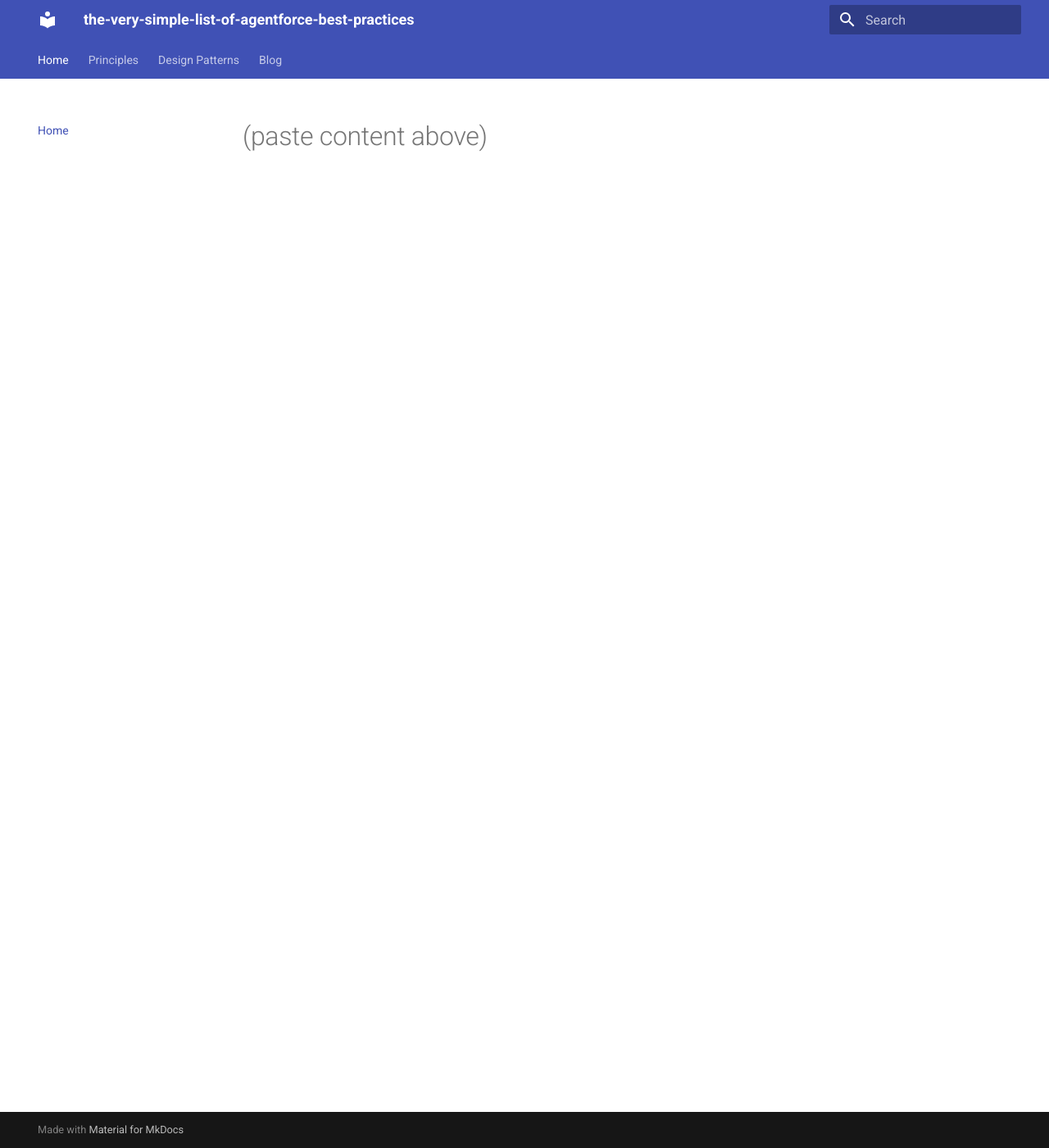
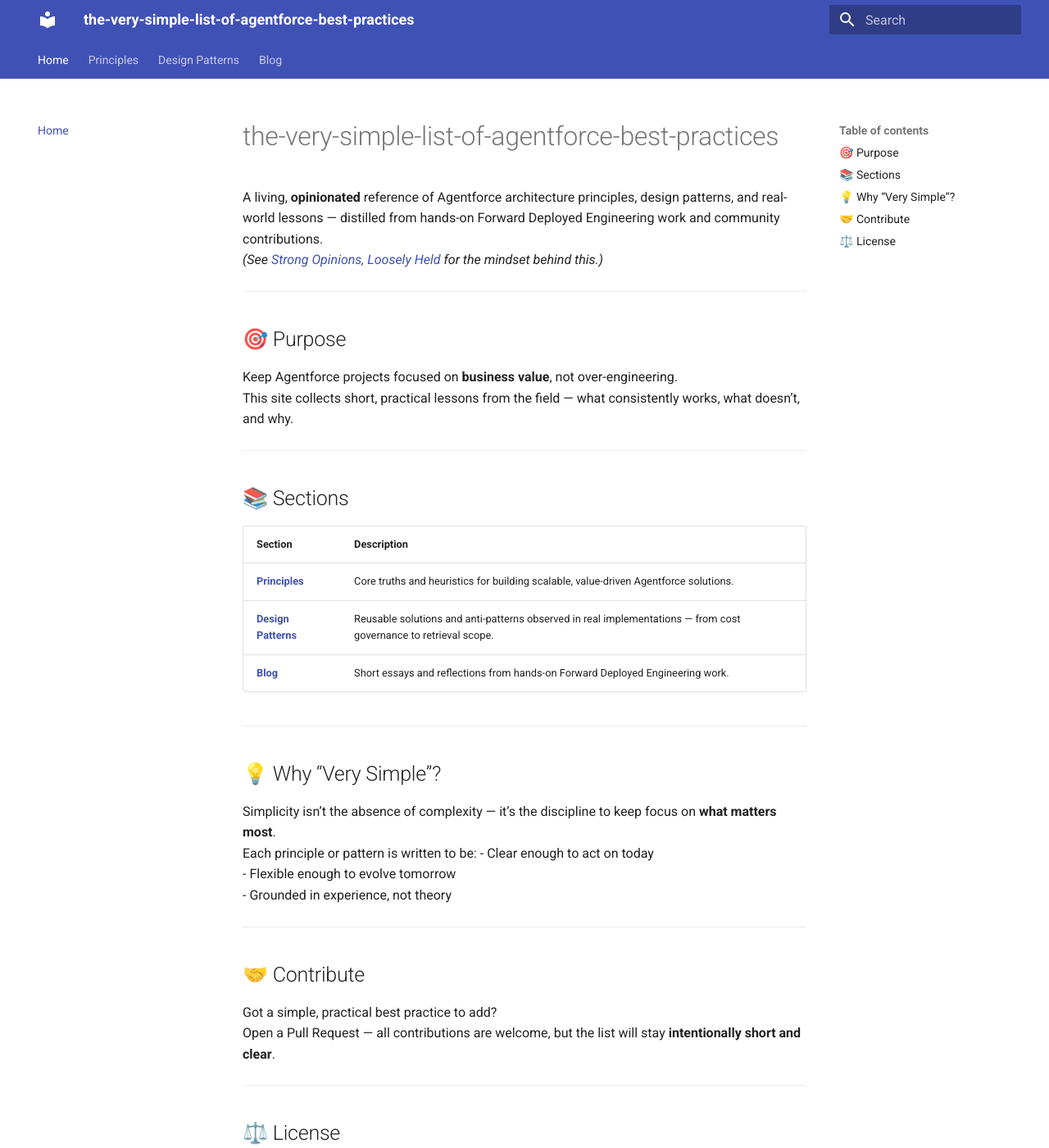
Before and after one commit to botbot-priv/the-very-simple-list-of-agentforce-best-practices, an MkDocs documentation site: the page built from docs/index.md, in a window 1280 px wide and 1400 px high. Shown: the whole window at 82% size. Built offline with MkDocs 1.6.1 and Material for MkDocs 9.7.7, drawn with Linux system fonts in a browser that asks for light colours; some of the changed text lies outside the part shown.

Commit message:
home-page content

```diff
--- a/docs/index.md
+++ b/docs/index.md
@@ -1 +1,46 @@
-# (paste content above)
+# the-very-simple-list-of-agentforce-best-practices
+
+A living, **opinionated** reference of Agentforce architecture principles, design patterns, and real-world lessons — distilled from hands-on Forward Deployed Engineering work and community contributions.
+*(See [Strong Opinions, Loosely Held](https://jeffgothelf.com/blog/strong-opinions-loosely-held/) for the mindset behind this.)*
+
+---
+
+## 🎯 Purpose
+
+Keep Agentforce projects focused on **business value**, not over-engineering.
+This site collects short, practical lessons from the field — what consistently works, what doesn’t, and why.
+
+---
+
+## 📚 Sections
+
+| Section | Description |
+|----------|-------------|
+| [**Principles**](principles.md) | Core truths and heuristics for building scalable, value-driven Agentforce solutions. |
+| [**Design Patterns**](design-patterns.md) | Reusable solutions and anti-patterns observed in real implementations — from cost governance to retrieval scope. |
+| [**Blog**](blog/index.md) | Short essays and reflections from hands-on Forward Deployed Engineering work. |
+
+---
+
+## 💡 Why “Very Simple”?
+
+Simplicity isn’t the absence of complexity — it’s the discipline to keep focus on **what matters most**.
+Each principle or pattern is written to be:
+- Clear enough to act on today
+- Flexible enough to evolve tomorrow
+- Grounded in experience, not theory
+
+---
+
+## 🤝 Contribute
+
+Got a simple, practical best practice to add?
+Open a Pull Request — all contributions are welcome, but the list will stay **intentionally short and clear**.
+
+---
+
+## ⚖️ License
+
+This project is licensed under [CC BY 4.0](https://creativecommons.org/licenses/by/4.0/).
+You’re free to reuse and remix it, as long as you credit:
+**Luke Bottomley** — [the-very-simple-list-of-agentforce-best-practices](https://github.com/botbot-priv/the-very-simple-list-of-agentforce-best-practices)
```
Also changed, not shown: docs/blog/index.md (+0 -1 lines), site/blog/index.html, site/index.html, site/search/search_index.json.
